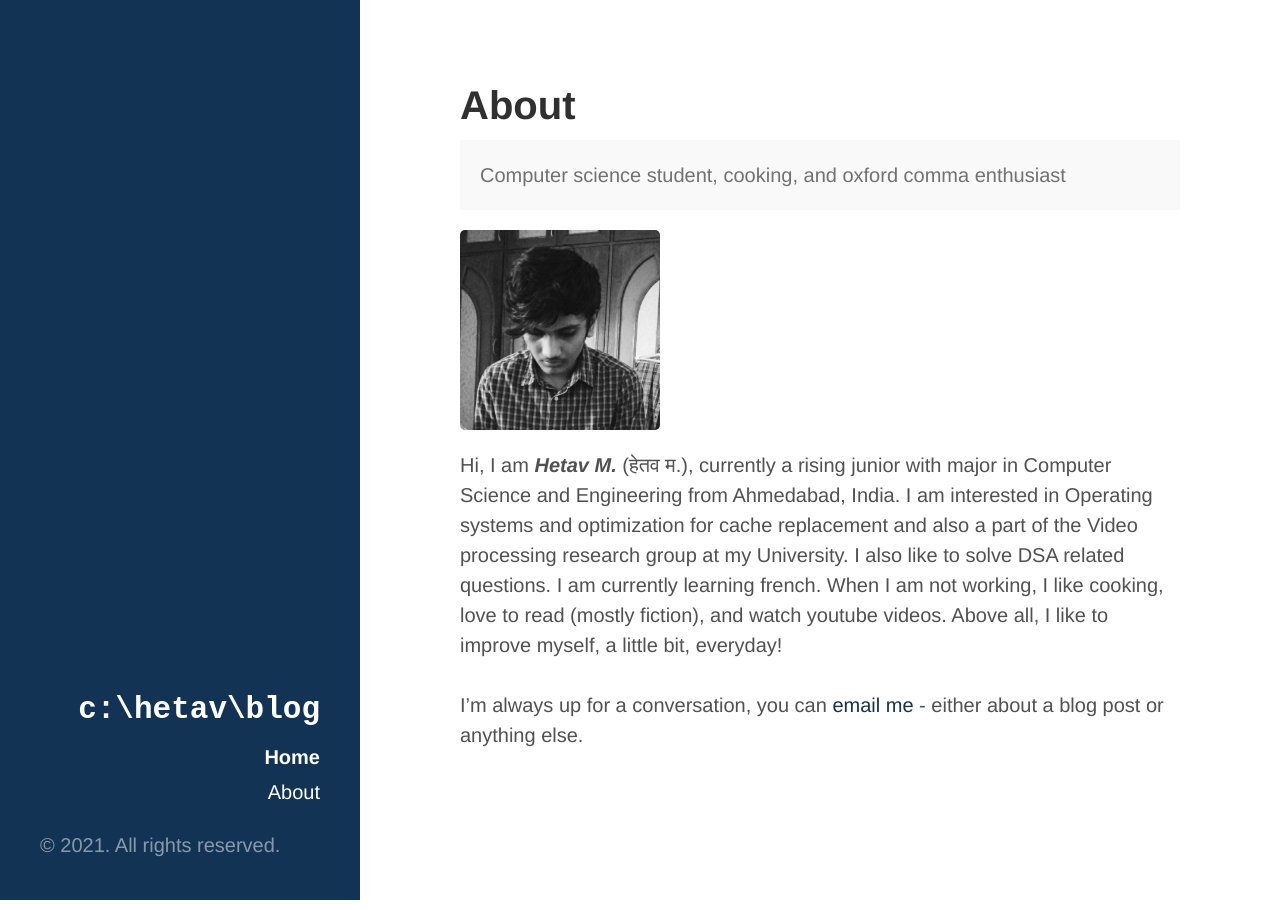
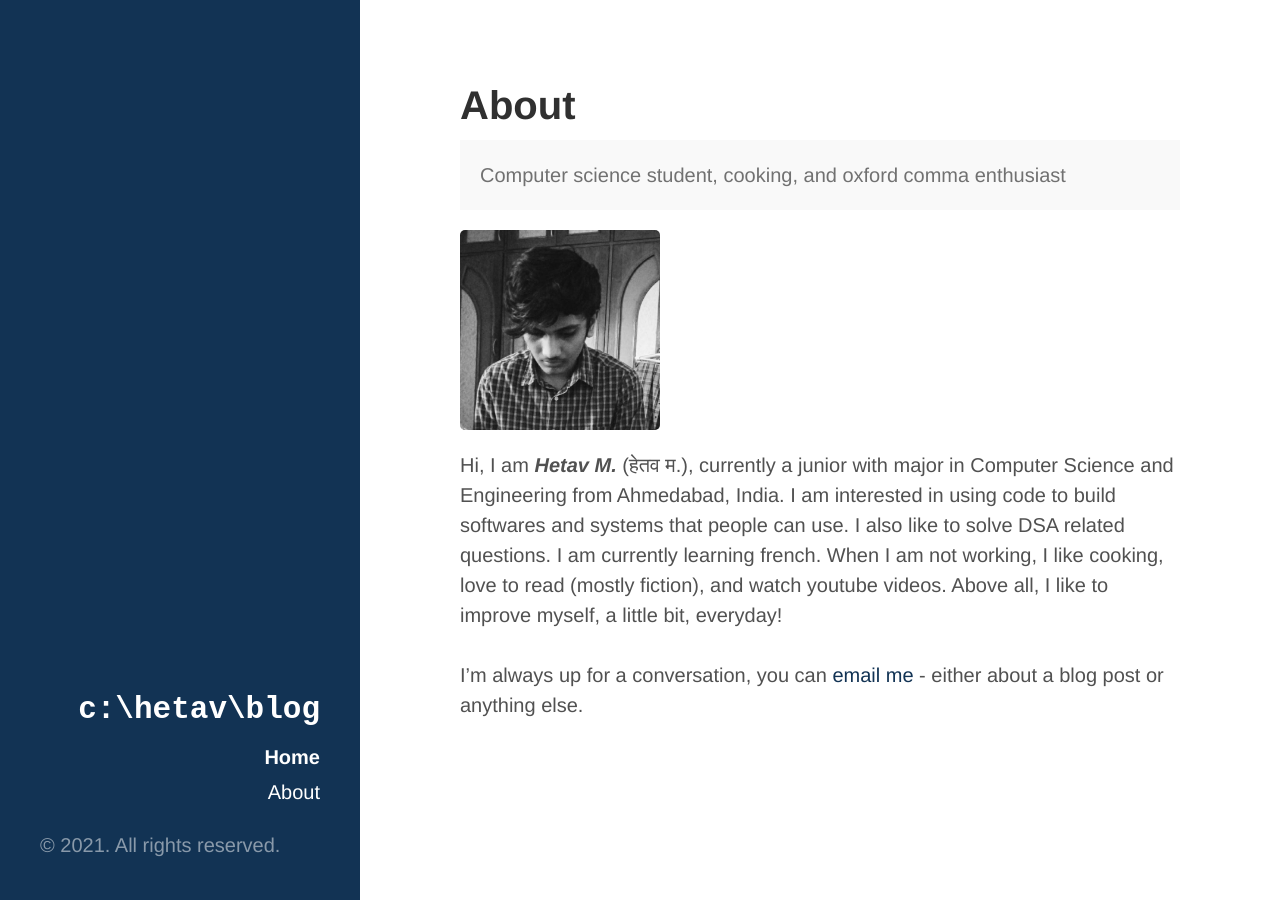
Before and after one commit to hetavv/hetavv.github.io, a Jekyll site: the page built from about.md, in a window 1280 px wide. Built offline with Jekyll 4.4.1, drawn with Linux system fonts in a browser that asks for light colours.

Commit message:
updated about.md

```diff
--- a/about.md
+++ b/about.md
@@ -10,7 +10,7 @@ title: About
  <img src="/aboutme.jpeg" width="200px" height="200px">
 <!-- ![ about me ](aboutme.jpeg) -->
 
-Hi, I am <em><b>Hetav M.</b></em> (हेतव म.), currently a rising junior with major in Computer Science and Engineering from Ahmedabad, India. I am interested in Operating systems and optimization for cache replacement and also a part of the Video processing research group at my University. I also like to solve DSA related questions. I am currently learning french. When I am not working, I like cooking, love to read (mostly fiction), and watch youtube videos. Above all, I like to improve myself, a little bit, everyday!
+Hi, I am <em><b>Hetav M.</b></em> (हेतव म.), currently a junior with major in Computer Science and Engineering from Ahmedabad, India. I am interested in using code to build softwares and systems that people can use. I also like to solve DSA related questions. I am currently learning french. When I am not working, I like cooking, love to read (mostly fiction), and watch youtube videos. Above all, I like to improve myself, a little bit, everyday!
 <br>
 <br>
 I'm always up for a conversation, you can <a href = "mailto: hetav.1805@gmail.com">email me</a> - either
```
